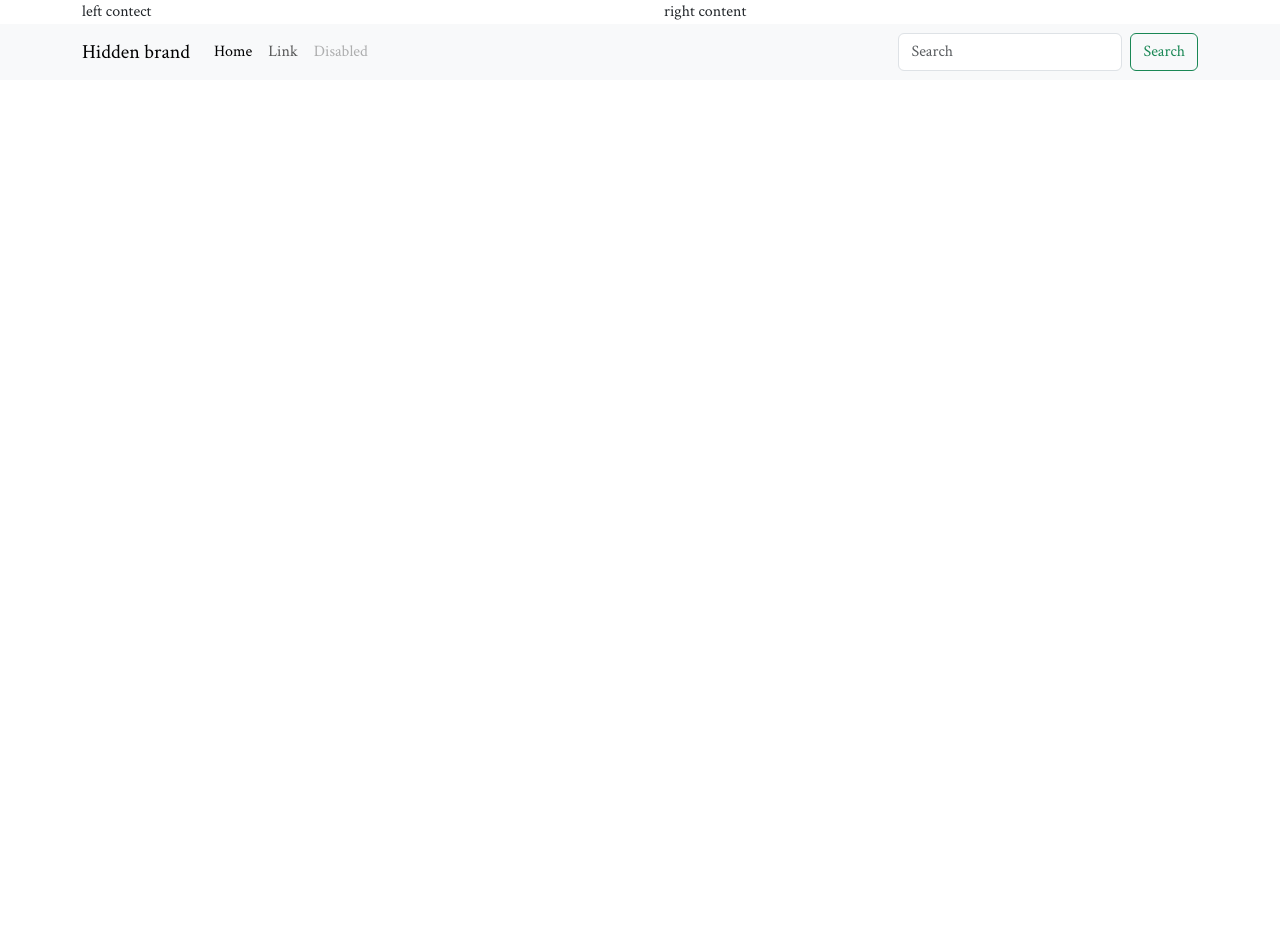
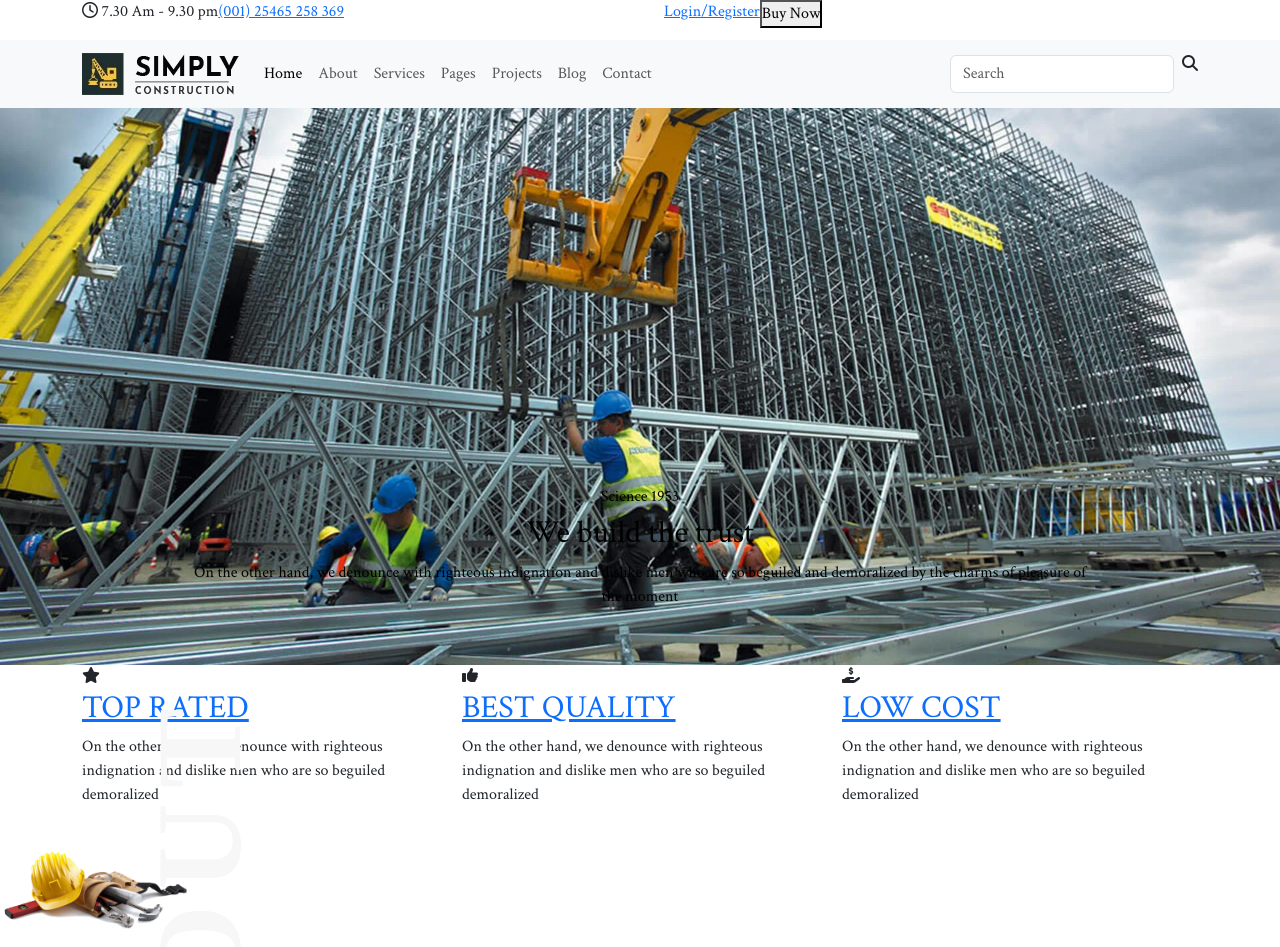
Before and after one commit to shuvonkor/simply_construction, a plain HTML site: page index.html in a window 1280 px wide. Shown: the top 947 px of the page. Before the commit the page ends 800 px from the top, so only its background shows below. Drawn offline with nearby package versions, Linux system fonts and the light colour scheme.

Commit message:
markup update

```diff
--- a/css/style.css
+++ b/css/style.css
@@ -4,3 +4,18 @@
     box-sizing: border-box;
     font-family: 'Crimson Text', serif;
 }
+.text__shape {
+    left: 128px;
+    position: absolute;
+    top: 50%;
+}
+
+.text__shape h2 {
+    color: #f7f7f7;
+    font-family: Josefin Sans;
+    font-size: 120px;
+    font-weight: 700;
+    letter-spacing: 15px;
+    writing-mode: vertical-rl;
+    transform: rotate(180deg) translateY(50%) translateX(0);
+}
--- a/index.html
+++ b/index.html
@@ -1,5 +1,6 @@
 <!DOCTYPE html>
 <html lang="en">
+
 <head>
     <meta charset="UTF-8">
     <meta http-equiv="X-UA-Compatible" content="IE=edge">
@@ -25,21 +26,32 @@
     <!-- Front Awesome kit  -->
 
 </head>
+
 <body>
+
+    <!-- Header start  -->
     <header>
         <div class="container">
             <div class="row gx-5">
-                <div class="col">
-                    left contect
+                <div class="col d-flex">
+                    <p> <i class="fa-regular fa-clock"></i> 7.30 Am - 9.30 pm</p>
+                    <a href="">(001) 25465 258 369</a>
                 </div>
-                <div class="col-6">
-                    right content
+                <div class="col-6 d-flex">
+                    <a href="#">Login</a>
+                    <a href="#">/</a>
+                    <a href="#">Register</a>
+                    <div class="buy-now-button">
+                        <button>Buy Now</button>
+                    </div>
                 </div>
             </div>
 
         </div>
     </header>
+    <!-- Header End -->
 
+    <!-- Navbar Start -->
     <nav class="navbar navbar-expand-lg bg-body-tertiary">
         <div class="container">
             <button class="navbar-toggler" type="button" data-bs-toggle="collapse" data-bs-target="#navbarTogglerDemo01"
@@ -47,25 +59,138 @@
                 <span class="navbar-toggler-icon"></span>
             </button>
             <div class="collapse navbar-collapse" id="navbarTogglerDemo01">
-                <a class="navbar-brand" href="#">Hidden brand</a>
+                <a class="navbar-brand" href="#">
+                    <img src="./img/logo/sinply-construction.png" alt="">
+                </a>
                 <ul class="navbar-nav me-auto mb-2 mb-lg-0">
                     <li class="nav-item">
                         <a class="nav-link active" aria-current="page" href="#">Home</a>
                     </li>
                     <li class="nav-item">
-                        <a class="nav-link" href="#">Link</a>
+                        <a class="nav-link" href="#">About</a>
                     </li>
                     <li class="nav-item">
-                        <a class="nav-link disabled">Disabled</a>
+                        <a class="nav-link" href="#">Services</a>
+                    </li>
+                    <li class="nav-item">
+                        <a class="nav-link" href="#">Pages</a>
+                    </li>
+                    <li class="nav-item">
+                        <a class="nav-link" href="#">Projects</a>
+                    </li>
+                    <li class="nav-item">
+                        <a class="nav-link" href="#">Blog</a>
+                    </li>
+                    <li class="nav-item">
+                        <a class="nav-link" href="#">Contact</a>
                     </li>
                 </ul>
                 <form class="d-flex" role="search">
                     <input class="form-control me-2" type="search" placeholder="Search" aria-label="Search">
-                    <button class="btn btn-outline-success" type="submit">Search</button>
+                    <i class="fa-solid fa-magnifying-glass"></i>
                 </form>
             </div>
         </div>
     </nav>
+    <!-- Navbar End -->
+
+    <!-- carousel start -->
+    <section id="carousel">
+        <div id="carouselExampleDark" class="carousel carousel-dark slide" data-bs-ride="carousel">
+            <div class="carousel-inner">
+                <div class="carousel-item active" data-bs-interval="10000">
+                    <img src="./img/slider/1.jpg" class="d-block w-100" alt="...">
+                    <div class="carousel-caption d-none d-md-block">
+                        <h6>Science 1953</h6>
+                        <h2>We build the trust</h2>
+                        <p>On the other hand, we denounce with righteous indignation and dislike men who are so beguiled
+                            and demoralized by the
+                            charms of pleasure of the moment</p>
+                    </div>
+                </div>
+                <div class="carousel-item" data-bs-interval="2000">
+                    <img src="./img/slider/2.jpg" class="d-block w-100" alt="...">
+                    <div class="carousel-caption d-none d-md-block">
+                        <h6>Science 1953</h6>
+                        <h2>We build the trust</h2>
+                        <p>On the other hand, we denounce with righteous indignation and dislike men who are so beguiled
+                            and demoralized by the
+                            charms of pleasure of the moment</p>
+                    </div>
+                </div>
+            </div>
+            <button class="carousel-control-prev" type="button" data-bs-target="#carouselExampleDark"
+                data-bs-slide="prev">
+                <span class="carousel-control-prev-icon" aria-hidden="true"></span>
+                <span class="visually-hidden">Previous</span>
+            </button>
+            <button class="carousel-control-next" type="button" data-bs-target="#carouselExampleDark"
+                data-bs-slide="next">
+                <span class="carousel-control-next-icon" aria-hidden="true"></span>
+                <span class="visually-hidden">Next</span>
+            </button>
+        </div>
+    </section>
+    <!-- carousel End -->
+
+    <!-- offer Start  -->
+    <section id="offer">
+        <div class="container">
+            <div class="row">
+                <div class="col-lg-4 col-md-6 col-12">
+                    <div class="offer">
+                        <div class="offer__icon">
+                            <i class="fa-solid fa-star"></i>
+                        </div>
+                        <div class="offer__details">
+                            <h2><a href="#">TOP RATED</a></h2>
+                            <p>On the other hand, we denounce with righteous indignation and dislike men who are so beguiled
+                                demoralized</p>
+                        </div>
+                    </div>
+                </div>
+                <div class="col-lg-4 col-md-6 col-12 xmt-40">
+                    <div class="offer separator">
+                        <div class="offer__icon">
+                            <i class="fa-sharp fa-solid fa-thumbs-up"></i>
+                        </div>
+                        <div class="offer__details">
+                            <h2><a href="#">BEST QUALITY</a></h2>
+                            <p>On the other hand, we denounce with righteous indignation and dislike men who are so beguiled
+                                demoralized</p>
+                        </div>
+                    </div>
+                </div>
+                <div class="col-lg-4 col-md-6 col-12 smt-40 xmt-40">
+                    <div class="offer separator">
+                        <div class="offer__icon">
+                            <i class="fa-solid fa-hand-holding-dollar"></i>
+                        </div>
+                        <div class="offer__details">
+                            <h2><a href="#">LOW COST</a></h2>
+                            <p>On the other hand, we denounce with righteous indignation and dislike men who are so beguiled
+                                demoralized</p>
+                        </div>
+                    </div>
+                </div>
+            </div>
+        </div>
+
+        <div class="h1__offer__image">
+            <img src="./img/others/3 (1).png" alt="" width="200px">
+        </div>
+    </section>
+    <!-- offer End  -->
+
+    <!-- About Simply start  -->
+    <section class="position-relative">
+
+        <div class="text__shape">
+            <h2>ABOUT</h2>
+        </div>
+    </section>
+    <!-- About Simply start  -->
+
 
 
 
@@ -77,4 +202,5 @@
         crossorigin="anonymous"></script>
     <!-- bootstrap js cdn link  -->
 </body>
+
 </html>
```
Also changed, not shown: img/others/1 (1).png (added), img/others/1.png (added), img/others/2.png (added), img/others/3 (1).png (added), img/others/3.png (added), img/slider/1.jpg (added), img/slider/1.png (added), img/slider/2.jpg (added).
